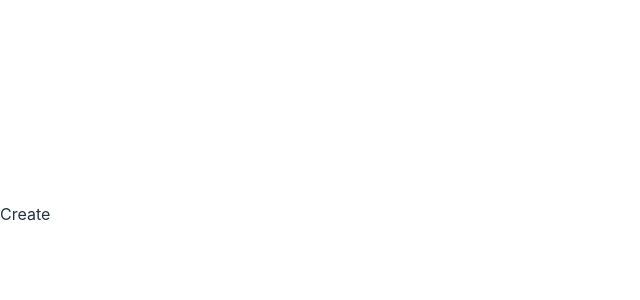
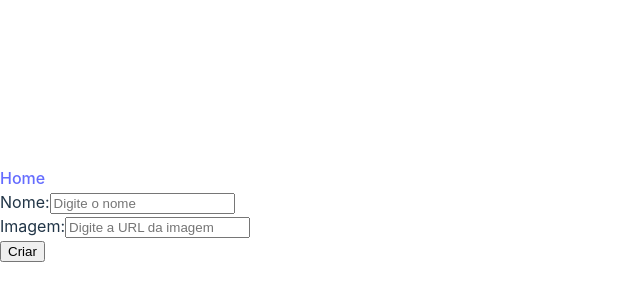
Before and after one commit to paulosalvatore/ocean-jornada-frontend-abril-2024, a React (Vite) app: page /criar in a window 1280 px wide. Shown: the part 186-486 px from the top of the page, without its empty margins (0-640 px from the left). Built offline with nearby package versions, Linux system fonts and the light colour scheme.

Commit message:
Conteúdo JSX da página `Create`

```diff
--- a/src/pages/Create/Create.jsx
+++ b/src/pages/Create/Create.jsx
@@ -1,3 +1,22 @@
+import { Link } from "react-router-dom";
+
 export default function Create() {
-  return <div>Create</div>
+  return (
+    <>
+      <Link to="/">Home</Link>
+      <div>
+        <form>
+            <label htmlFor="name">Nome:</label>
+            <input type="text" id="name" name="name" placeholder="Digite o nome" />
+            <br />
+
+            <label htmlFor="image">Imagem:</label>
+            <input type="text" id="image" name="image" placeholder="Digite a URL da imagem" />
+            <br />
+
+            <input type="submit" value="Criar" />
+        </form>
+      </div>
+    </>
+  )
 }
```
